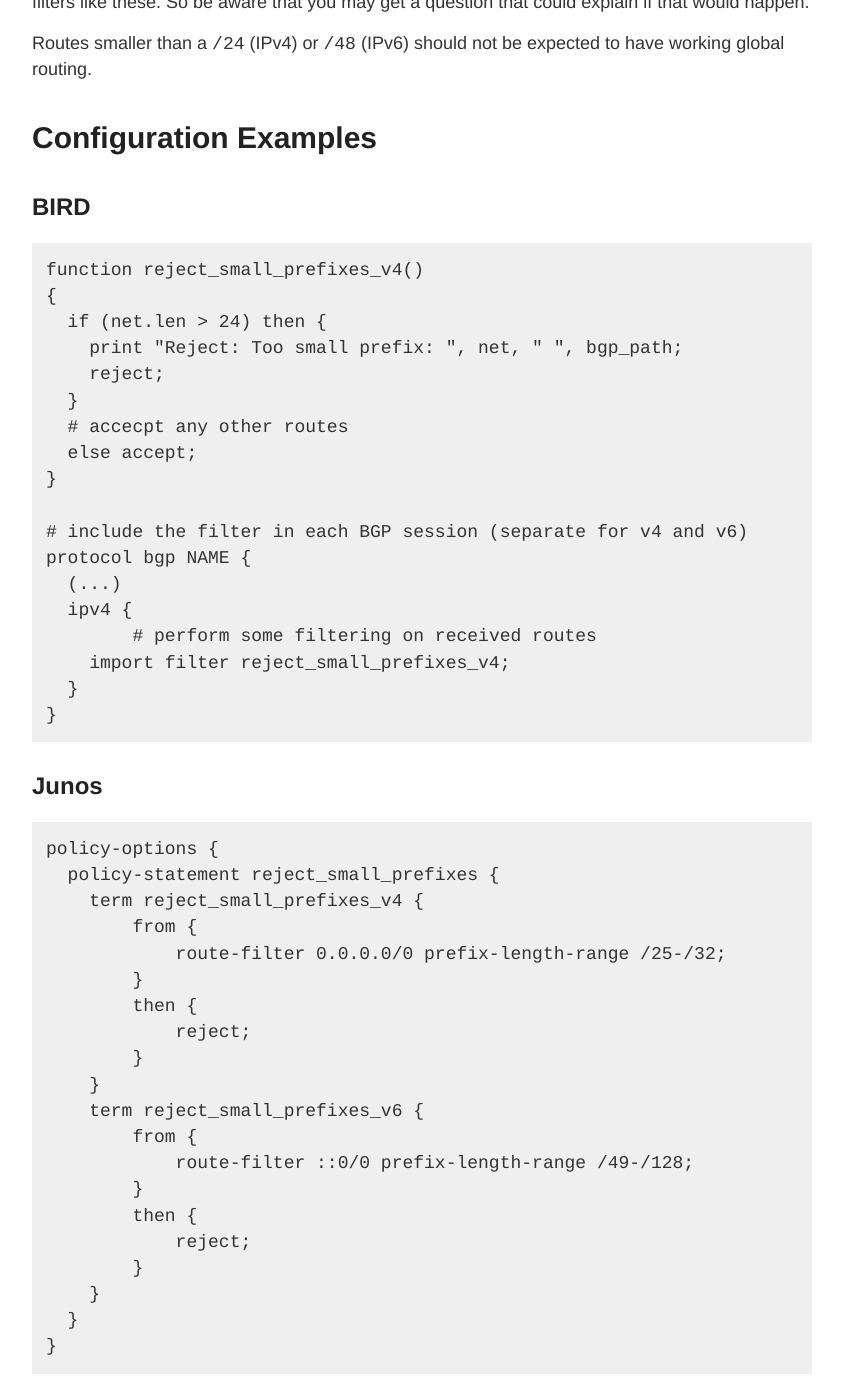
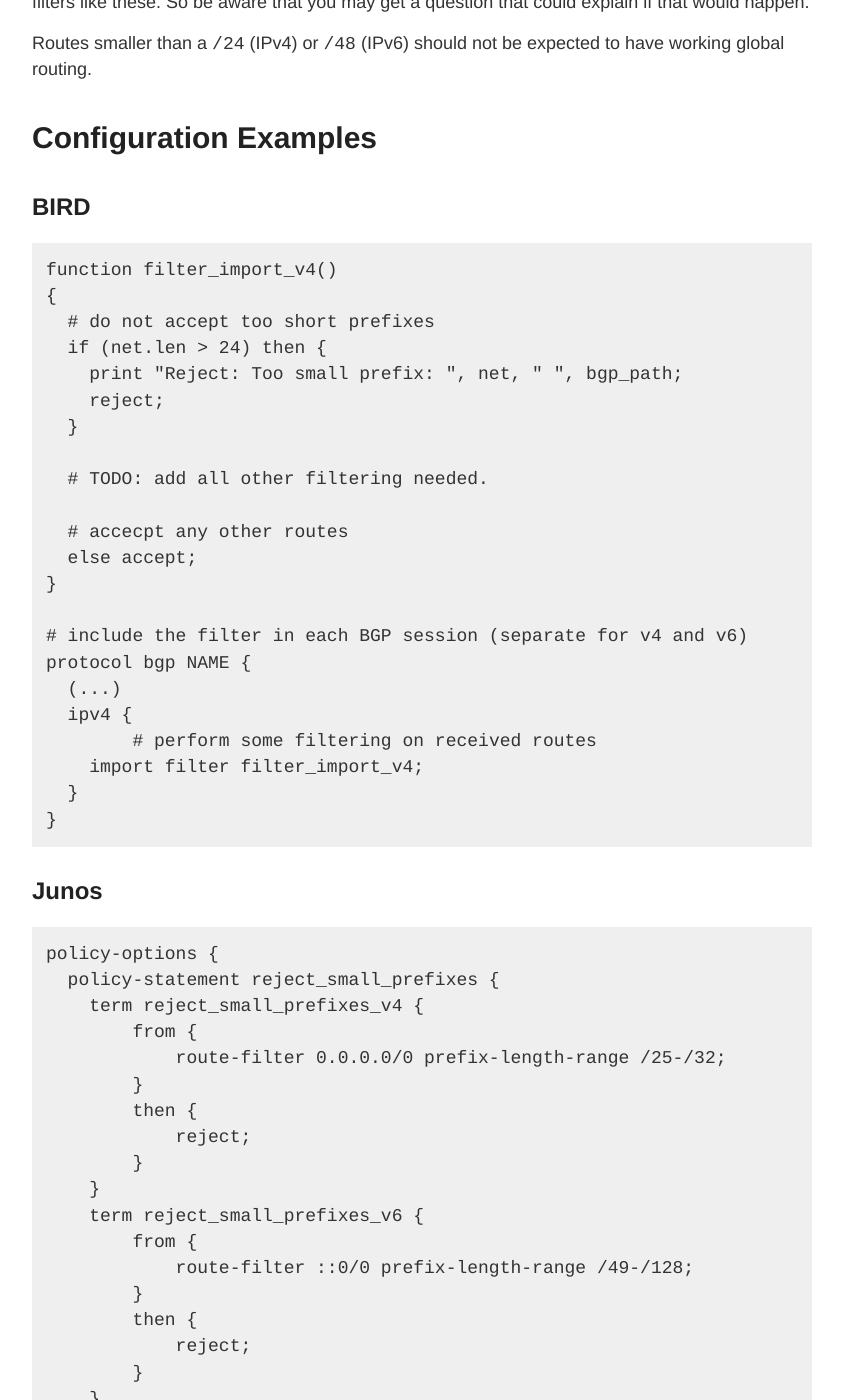
Before and after one commit to NLNOG/bgpfilterguide, a Jekyll site: the page built from guides/small_prefixes.md, in a window 1280 px wide and 1400 px high, scrolled down 921 px. Shown: the whole window, without its empty margins (218-1061 px from the left). Built offline with Jekyll 4.4.1, drawn with Linux system fonts in a browser that asks for light colours.

Commit message:
Update to make it clearer that there must be multiple filters in place

````diff
--- a/guides/small_prefixes.md
+++ b/guides/small_prefixes.md
@@ -28,12 +28,16 @@
 
 ## BIRD
 ```
-function reject_small_prefixes_v4()
+function filter_import_v4()
 {
+  # do not accept too short prefixes
   if (net.len > 24) then {
     print "Reject: Too small prefix: ", net, " ", bgp_path;
     reject;
   }
+
+  # TODO: add all other filtering needed.
+
   # accecpt any other routes
   else accept;
 }
@@ -43,7 +47,7 @@
   (...)
   ipv4 {
   	# perform some filtering on received routes
-    import filter reject_small_prefixes_v4;
+    import filter filter_import_v4;
   }
 }
 ```
````
